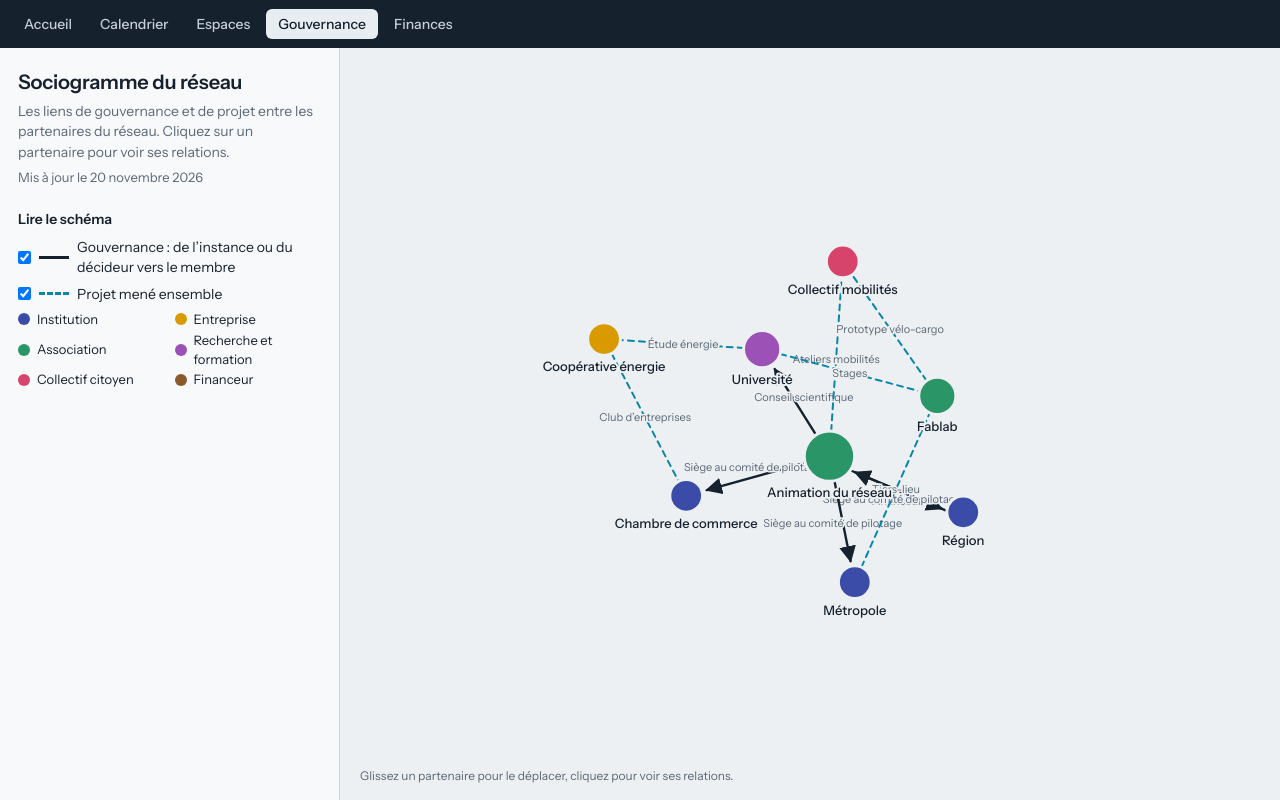
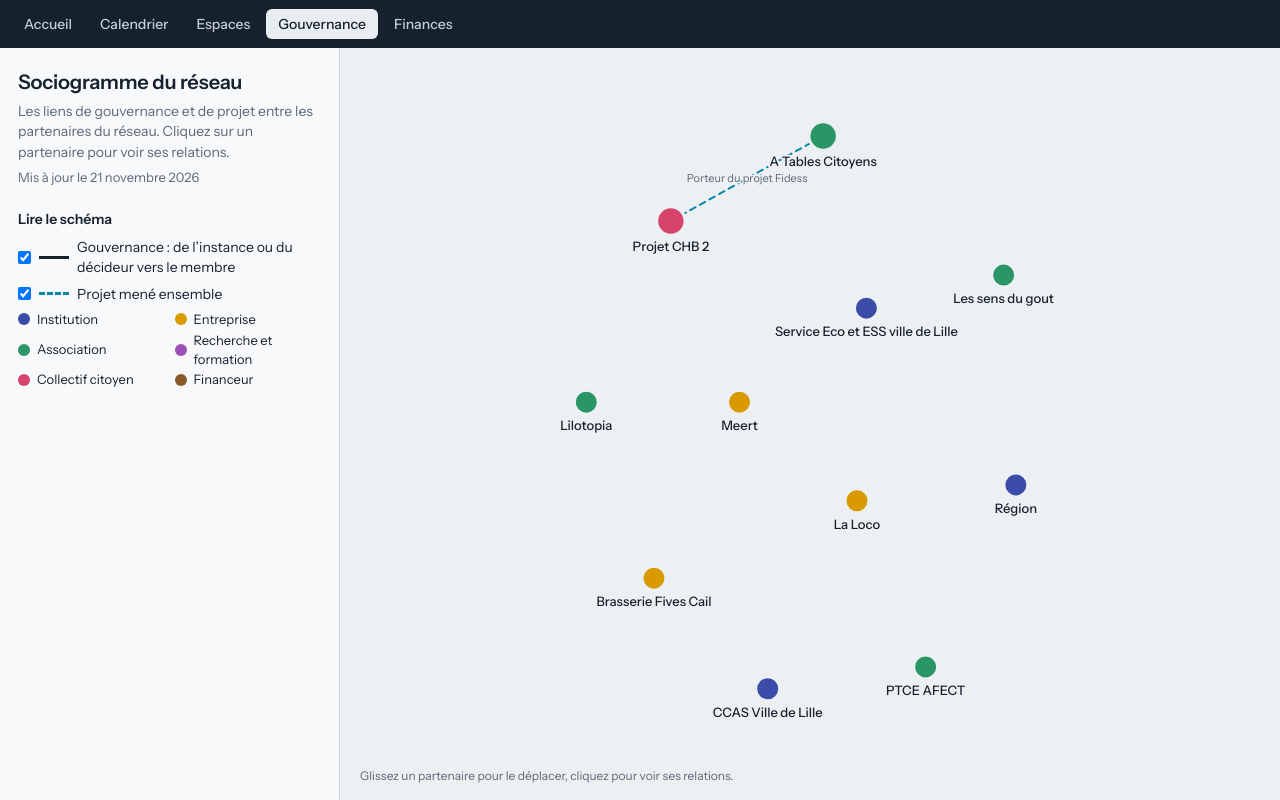
Before and after one commit to NicolasLes2026/alimfives, a plain HTML site: page gouvernance.html in a window 1280 px wide. Drawn offline with Linux system fonts and the light colour scheme.

Commit message:
Update gouvernance.html

```diff
--- a/gouvernance.html
+++ b/gouvernance.html
@@ -142,30 +142,96 @@ const CATS={institution:"Institution",entreprise:"Entreprise",association:"Assoc
 const KEY="sociogramme-reseau-v1";
 /* DEBUT-DONNEES */
 const PUBLISHED={
- updated:"2026-11-20",
- nodes:[
-  {id:"n1",name:"Animation du réseau",cat:"association"},
-  {id:"n2",name:"Région",cat:"institution"},
-  {id:"n3",name:"Métropole",cat:"institution"},
-  {id:"n4",name:"Chambre de commerce",cat:"institution"},
-  {id:"n5",name:"Université",cat:"recherche"},
-  {id:"n6",name:"Coopérative énergie",cat:"entreprise"},
-  {id:"n7",name:"Collectif mobilités",cat:"citoyen"},
-  {id:"n8",name:"Fablab",cat:"association"}
+ "updated": "2026-11-21",
+ "nodes": [
+  {
+   "id": "n2",
+   "name": "Région",
+   "cat": "institution",
+   "nx": 0.719,
+   "ny": 0.581
+  },
+  {
+   "id": "nmwq9ozjh6ak",
+   "name": "Projet CHB 2",
+   "cat": "citoyen",
+   "nx": 0.352,
+   "ny": 0.23
+  },
+  {
+   "id": "nmwq9p93utzm",
+   "name": "PTCE AFECT",
+   "cat": "association",
+   "nx": 0.623,
+   "ny": 0.823
+  },
+  {
+   "id": "nmwq9pe06s2a",
+   "name": "A Tables Citoyens",
+   "cat": "association",
+   "nx": 0.514,
+   "ny": 0.117
+  },
+  {
+   "id": "nmwq9pggxf7d",
+   "name": "Lilotopia",
+   "cat": "association",
+   "nx": 0.262,
+   "ny": 0.471
+  },
+  {
+   "id": "nmwq9pk43v8d",
+   "name": "Les sens du gout",
+   "cat": "association",
+   "nx": 0.706,
+   "ny": 0.302
+  },
+  {
+   "id": "nmwq9pzdj14g",
+   "name": "CCAS Ville de Lille",
+   "cat": "institution",
+   "nx": 0.455,
+   "ny": 0.852
+  },
+  {
+   "id": "nmwq9q695xw8",
+   "name": "Service Eco et ESS ville de Lille",
+   "cat": "institution",
+   "nx": 0.56,
+   "ny": 0.346
+  },
+  {
+   "id": "nmwq9qnxys02",
+   "name": "Brasserie Fives Cail",
+   "cat": "entreprise",
+   "nx": 0.334,
+   "ny": 0.705
+  },
+  {
+   "id": "nmwq9qq234ta",
+   "name": "La Loco",
+   "cat": "entreprise",
+   "nx": 0.55,
+   "ny": 0.602
+  },
+  {
+   "id": "nmwq9qt0iie3",
+   "name": "Meert",
+   "cat": "entreprise",
+   "nx": 0.425,
+   "ny": 0.471
+  }
  ],
- links:[
-  {id:"l1",a:"n2",b:"n1",type:"gov",label:"Financeur"},
-  {id:"l2",a:"n1",b:"n2",type:"gov",label:"Siège au comité de pilotage"},
-  {id:"l3",a:"n1",b:"n3",type:"gov",label:"Siège au comité de pilotage"},
-  {id:"l4",a:"n1",b:"n4",type:"gov",label:"Siège au comité de pilotage"},
-  {id:"l5",a:"n1",b:"n5",type:"gov",label:"Conseil scientifique"},
-  {id:"l6",a:"n1",b:"n7",type:"proj",label:"Ateliers mobilités"},
-  {id:"l7",a:"n5",b:"n6",type:"proj",label:"Étude énergie"},
-  {id:"l8",a:"n8",b:"n7",type:"proj",label:"Prototype vélo-cargo"},
-  {id:"l9",a:"n3",b:"n8",type:"proj",label:"Tiers-lieu"},
-  {id:"l10",a:"n6",b:"n4",type:"proj",label:"Club d’entreprises"},
-  {id:"l11",a:"n5",b:"n8",type:"proj",label:"Stages"}
- ]};
+ "links": [
+  {
+   "id": "lmwqfy62os6a",
+   "a": "nmwq9pe06s2a",
+   "b": "nmwq9ozjh6ak",
+   "type": "proj",
+   "label": "Porteur du projet Fidess"
+  }
+ ]
+};
 /* FIN-DONNEES */
 const EDIT=location.hash==="#edition";
 const EX=PUBLISHED;
```
